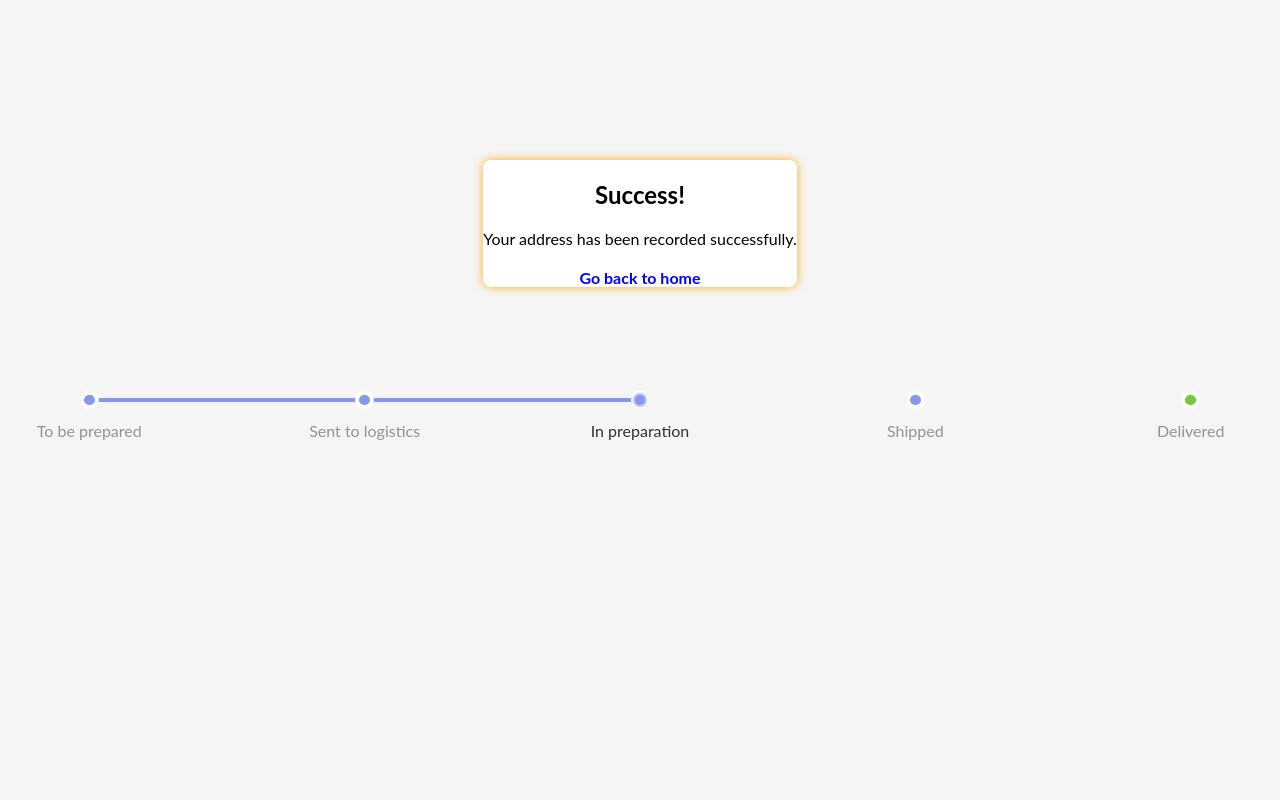
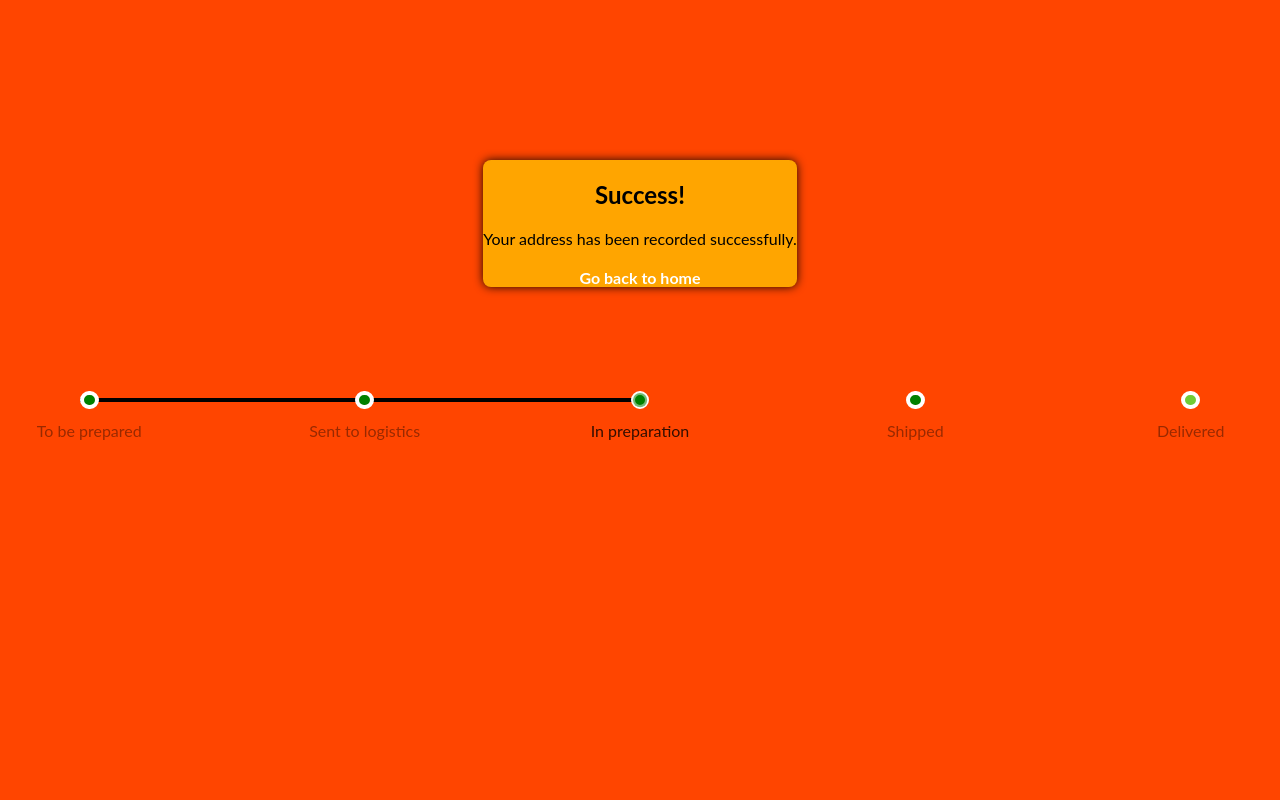
Before and after one commit to JonardPasilan/pasilan-pdo-crud, a PHP site: page /admin/payment/successful.php in a window 1280 px wide. Run offline with PHP 8.4, Linux system fonts and the light colour scheme.

Commit message:
updated file

```diff
--- a/admin/payment/successful.php
+++ b/admin/payment/successful.php
@@ -7,7 +7,7 @@
     <style>
         body {
             font-family: Arial, sans-serif;
-			background-color: whitesmoke; /* background color */
+			background-color:orangered; /* background color */
             margin: 0;
             padding: 0;
             display: flex;
@@ -18,9 +18,9 @@
 
         .container {
             text-align: center;
-            background-color: white;
+            background-color: orange;
             border-radius: 8px;
-			box-shadow: 0 0 10px rgba(255, 165, 0, 0.9);
+			box-shadow: 0 0 10px rgba(0, 0, 0, 0.9);
             position: fixed;
             top: 20%;
         }
@@ -37,7 +37,7 @@
 
         a {
             text-decoration: none;
-            color: blue;
+            color: white;
             font-weight: bold;
         }
 
@@ -87,7 +87,7 @@ body {
 
 		width: 50%;
 		height: .2em;
-		background-color: #8897ec;
+		background-color: black;
 	}
 
 	.steps {
@@ -106,7 +106,7 @@ body {
 			margin: 0 2em;
 			box-sizing: content-box;
 
-			color: #8897ec;
+			color: green;                   /*color sa lingin*/
 			background-color: currentColor;
 			border: .25em solid white;
 			border-radius: 50%;
```
Also changed, not shown: index.php (+12 -2 lines).
